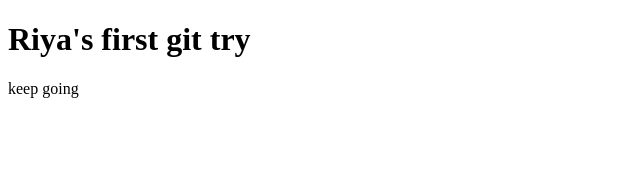
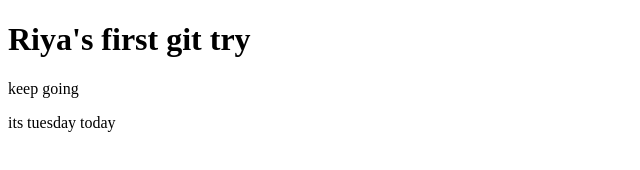
Before and after one commit to riyajohn0039/datewithgit, a website: page index.html in a window 1280 px wide. Shown: the whole page, without its empty margins (0-640 px from the left). Drawn offline with Linux system fonts and the light colour scheme.

Commit message:
edited index page

```diff
--- a/index.html
+++ b/index.html
@@ -9,5 +9,6 @@
 <body>
     <h1>Riya's first git try </h1>
     <p>keep going</p>
+    <p>its tuesday today</p>
 </body>
 </html>
```
